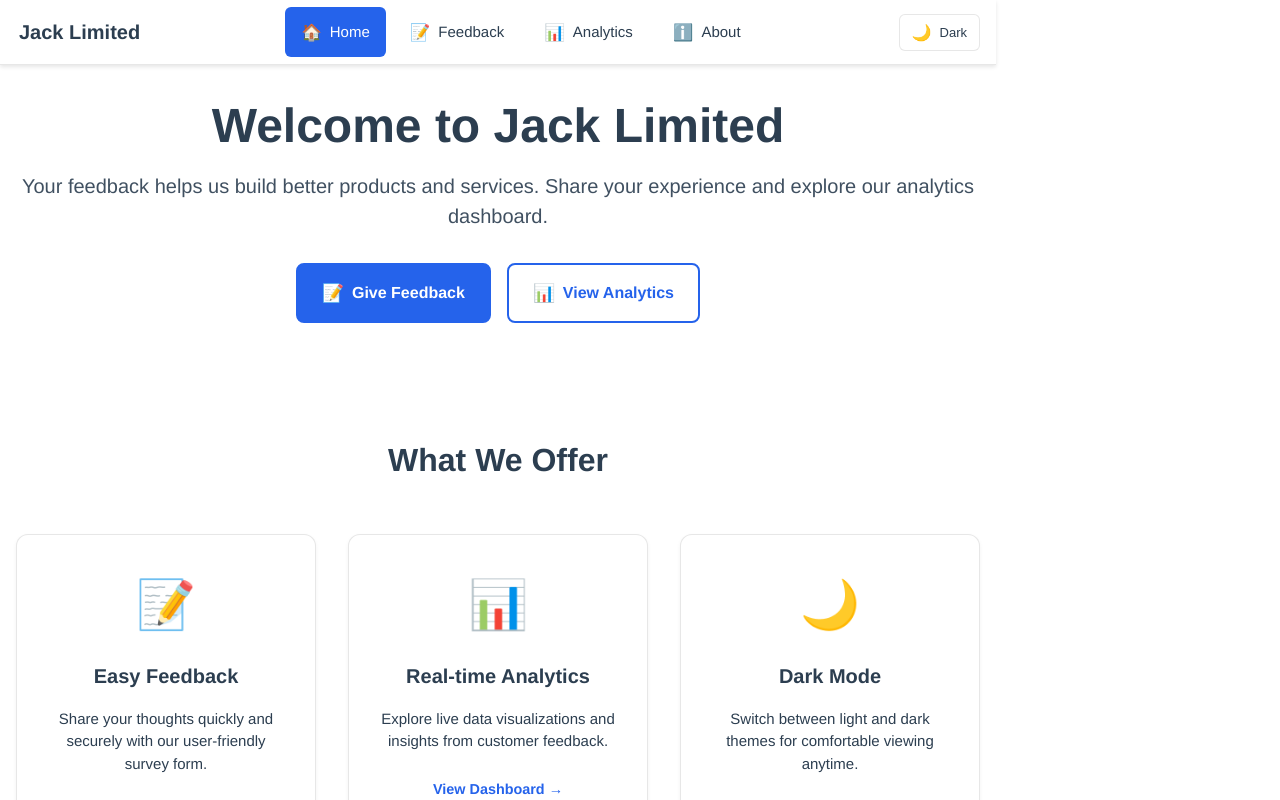
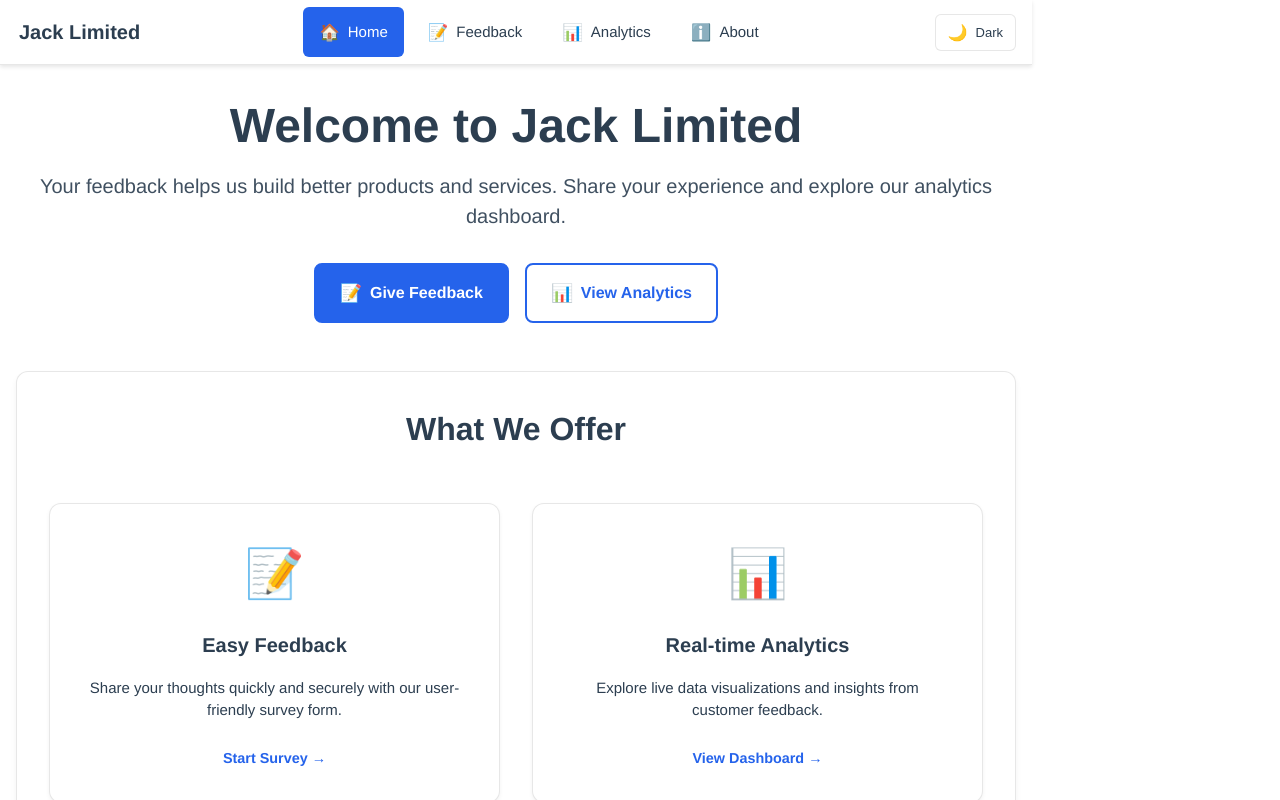
Before and after one commit to jackyxhb/JackLimited, a Vue app in the folder frontend/: page / in a window 1280 px wide. Shown: the top 800 px of the page. Built offline with nearby package versions, Linux system fonts and the light colour scheme; the HTML template or start-up script is replaced by a standard one.

Commit message:
feat: Refactor views to utilize ViewContainer for consistent layout and styling; update global styles and improve chart data handling

```diff
--- a/frontend/src/assets/global.css
+++ b/frontend/src/assets/global.css
@@ -4,7 +4,8 @@
 .page-container {
   min-height: 100vh;
   background: var(--color-background);
-  padding: 2rem 0;
+  display: flex;
+  flex-direction: column;
 }
 
 .page-content {
@@ -15,7 +16,11 @@
 .container {
   max-width: 1200px;
   margin: 0 auto;
-  padding: 0 1rem;
+  padding: 2rem 1rem;
+  width: 100%;
+  flex: 1;
+  display: flex;
+  flex-direction: column;
 }
 
 .container-sm {
@@ -308,8 +313,8 @@
 
 /* Features Section (Home Page Specific) */
 .features-section {
-  padding: 4rem 0;
-  background: var(--color-card-background);
+  padding: 0;
+  background: transparent;
 }
 
 .features-grid {
--- a/frontend/src/components/RatingDistribution.vue
+++ b/frontend/src/components/RatingDistribution.vue
@@ -104,8 +104,8 @@ const createChart = () => {
         tooltip: {
           callbacks: {
             label: (context) => {
-              const value = context.parsed.y
-              const total = context.dataset.data.reduce((sum, val) => sum + (val as number), 0)
+              const value = context.parsed.y as number
+              const total = (context.dataset.data as number[]).reduce((sum, val) => sum + val, 0)
               const percentage = total > 0 ? Math.round((value / total) * 100) : 0
               return `${value} responses (${percentage}%)`
             }
--- a/frontend/src/components/SurveyForm.vue
+++ b/frontend/src/components/SurveyForm.vue
@@ -83,7 +83,7 @@
 </template>
 
 <script setup lang="ts">
-import { ref, computed, reactive, watch } from 'vue'
+import { ref, computed, reactive } from 'vue'
 import { useSurveyStore } from '@/stores/survey'
 import { useToastStore } from '@/stores/toast'
 import type { SurveyRequest } from '@/types/survey'
@@ -247,10 +247,6 @@ const handleSubmit = async () => {
   }
 }
 
-const retrySubmit = async () => {
-  await handleSubmit()
-}
-
 const resetForm = () => {
   form.likelihoodToRecommend = 5
   form.comments = ''
--- a/frontend/src/components/ToastContainer.vue
+++ b/frontend/src/components/ToastContainer.vue
@@ -41,7 +41,6 @@
 </template>
 
 <script setup lang="ts">
-import { computed } from 'vue'
 import { useToastStore, type Toast } from '@/stores/toast'
 
 const toastStore = useToastStore()
--- /dev/null
+++ b/frontend/src/components/ViewContainer.vue
@@ -0,0 +1,18 @@
+<template>
+  <div>
+    <NavigationBar />
+    <main class="page-container">
+      <div class="container">
+        <slot />
+      </div>
+    </main>
+  </div>
+</template>
+
+<script setup lang="ts">
+import NavigationBar from '@/components/NavigationBar.vue'
+</script>
+
+<style scoped>
+/* ViewContainer specific styles can be added here if needed */
+</style>
--- a/frontend/src/stores/survey.ts
+++ b/frontend/src/stores/survey.ts
@@ -45,7 +45,7 @@ export const useSurveyStore = defineStore('survey', () => {
     operation: keyof LoadingState,
     maxRetriesCount: number = maxRetries
   ): Promise<T> => {
-    let lastError: Error
+    let lastError: Error = new Error('Unknown error')
 
     for (let attempt = 1; attempt <= maxRetriesCount; attempt++) {
       try {
--- a/frontend/src/stores/theme.ts
+++ b/frontend/src/stores/theme.ts
@@ -1,4 +1,4 @@
-import { ref, watch } from 'vue'
+import { ref } from 'vue'
 import { defineStore } from 'pinia'
 
 export const useThemeStore = defineStore('theme', () => {
--- a/frontend/src/views/AboutView.vue
+++ b/frontend/src/views/AboutView.vue
@@ -1,12 +1,10 @@
 <script setup lang="ts">
-import NavigationBar from '@/components/NavigationBar.vue'
+import ViewContainer from '@/components/ViewContainer.vue'
 </script>
 
 <template>
-  <div>
-    <NavigationBar />
-  <main class="page-content">
-    <div class="container">
+  <ViewContainer>
+    <div class="content-wrapper">
       <header class="page-header">
         <h1>About Jack Limited</h1>
         <p class="subtitle">Learn more about our company and mission</p>
@@ -17,10 +15,16 @@ import NavigationBar from '@/components/NavigationBar.vue'
         <p>Welcome to Jack Limited. We are committed to providing excellent products and services to our customers.</p>
       </div>
     </div>
-  </main>
-  </div>
+  </ViewContainer>
 </template>
 
 <style scoped>
-/* About page specific styles */
+.content-wrapper {
+  flex: 1;
+  display: flex;
+  flex-direction: column;
+  justify-content: center;
+  max-width: 1000px;
+  margin: 0 auto;
+}
 </style>
--- a/frontend/src/views/AnalyticsView.vue
+++ b/frontend/src/views/AnalyticsView.vue
@@ -1,6 +1,6 @@
 <script setup lang="ts">
 import { onMounted, onUnmounted } from 'vue'
-import NavigationBar from '@/components/NavigationBar.vue'
+import ViewContainer from '@/components/ViewContainer.vue'
 import NpsChart from '../components/NpsChart.vue'
 import RatingDistribution from '../components/RatingDistribution.vue'
 import ChartSkeleton from '../components/ChartSkeleton.vue'
@@ -38,6 +38,14 @@ const stopAutoRefresh = () => {
   }
 }
 
+const retryNps = async () => {
+  await Promise.all([surveyStore.fetchNps(), surveyStore.fetchDistribution()])
+}
+
+const retryAverage = async () => {
+  await Promise.all([surveyStore.fetchAverage(), surveyStore.fetchDistribution()])
+}
+
 onMounted(async () => {
   await loadData()
   startAutoRefresh()
@@ -49,10 +57,8 @@ onUnmounted(() => {
 </script>
 
 <template>
-  <div>
-    <NavigationBar />
-    <main class="page-content">
-      <div class="container">
+  <ViewContainer>
+    <div class="content-wrapper">
       <header class="page-header">
         <h1>Analytics Dashboard</h1>
         <p class="subtitle">Real-time insights into customer feedback and satisfaction</p>
@@ -84,7 +90,7 @@ onUnmounted(() => {
             :distribution="surveyStore.distribution"
             :is-loading="false"
             :error="null"
-              :on-retry="() => Promise.all([surveyStore.fetchNps(), surveyStore.fetchDistribution()])"
+            :on-retry="retryNps"
           />
           <ChartSkeleton v-else />
         </div>
@@ -94,16 +100,20 @@ onUnmounted(() => {
             v-if="!surveyStore.isAverageLoading && !surveyStore.isDistributionLoading && !surveyStore.averageError && !surveyStore.distributionError"
             :is-loading="false"
             :error="null"
-              :on-retry="() => Promise.all([surveyStore.fetchAverage(), surveyStore.fetchDistribution()])"
+            :on-retry="retryAverage"
           />
           <ChartSkeleton v-else />
         </div>
       </div>
     </div>
-    </main>
-</div>
-</template>
-
-<style scoped>
-/* Analytics page specific styles */
+  </ViewContainer>
+</template><style scoped>
+.content-wrapper {
+  flex: 1;
+  display: flex;
+  flex-direction: column;
+  justify-content: center;
+  max-width: 1000px;
+  margin: 0 auto;
+}
 </style>
--- a/frontend/src/views/HomeView.vue
+++ b/frontend/src/views/HomeView.vue
@@ -1,12 +1,10 @@
 <script setup lang="ts">
-import NavigationBar from '@/components/NavigationBar.vue'
+import ViewContainer from '@/components/ViewContainer.vue'
 </script>
 
 <template>
-  <div>
-    <NavigationBar />
-    <main class="page-content">
-    <div class="container">
+  <ViewContainer>
+    <div class="content-wrapper">
       <header class="page-header">
         <h1 class="hero-title">Welcome to Jack Limited</h1>
         <p class="hero-subtitle">
@@ -25,6 +23,7 @@ import NavigationBar from '@/components/NavigationBar.vue'
         </div>
       </header>
 
+      <div class="card">
         <div class="features-section">
           <h2 class="section-title">What We Offer</h2>
           <div class="features-grid">
@@ -50,10 +49,17 @@ import NavigationBar from '@/components/NavigationBar.vue'
           </div>
         </div>
       </div>
-  </main>
     </div>
+  </ViewContainer>
 </template>
 
 <style scoped>
-/* Home page specific styles */
+.content-wrapper {
+  flex: 1;
+  display: flex;
+  flex-direction: column;
+  justify-content: center;
+  max-width: 1000px;
+  margin: 0 auto;
+}
 </style>
--- a/frontend/src/views/SurveyView.vue
+++ b/frontend/src/views/SurveyView.vue
@@ -1,13 +1,11 @@
 <script setup lang="ts">
-import NavigationBar from '@/components/NavigationBar.vue'
+import ViewContainer from '@/components/ViewContainer.vue'
 import SurveyForm from '../components/SurveyForm.vue'
 </script>
 
 <template>
-  <div>
-    <NavigationBar />
-    <main class="page-content">
-    <div class="container">
+  <ViewContainer>
+    <div class="content-wrapper">
       <header class="page-header">
         <h1>Share Your Feedback</h1>
         <p class="subtitle">Help us improve by sharing your experience with Jack Limited</p>
@@ -17,10 +15,16 @@ import SurveyForm from '../components/SurveyForm.vue'
         <SurveyForm />
       </div>
     </div>
-  </main>
-</div>
+  </ViewContainer>
 </template>
 
 <style scoped>
-/* Survey page specific styles */
+.content-wrapper {
+  flex: 1;
+  display: flex;
+  flex-direction: column;
+  justify-content: center;
+  max-width: 1000px;
+  margin: 0 auto;
+}
 </style>
```
Lines whose indentation alone changed are shown as unchanged.
